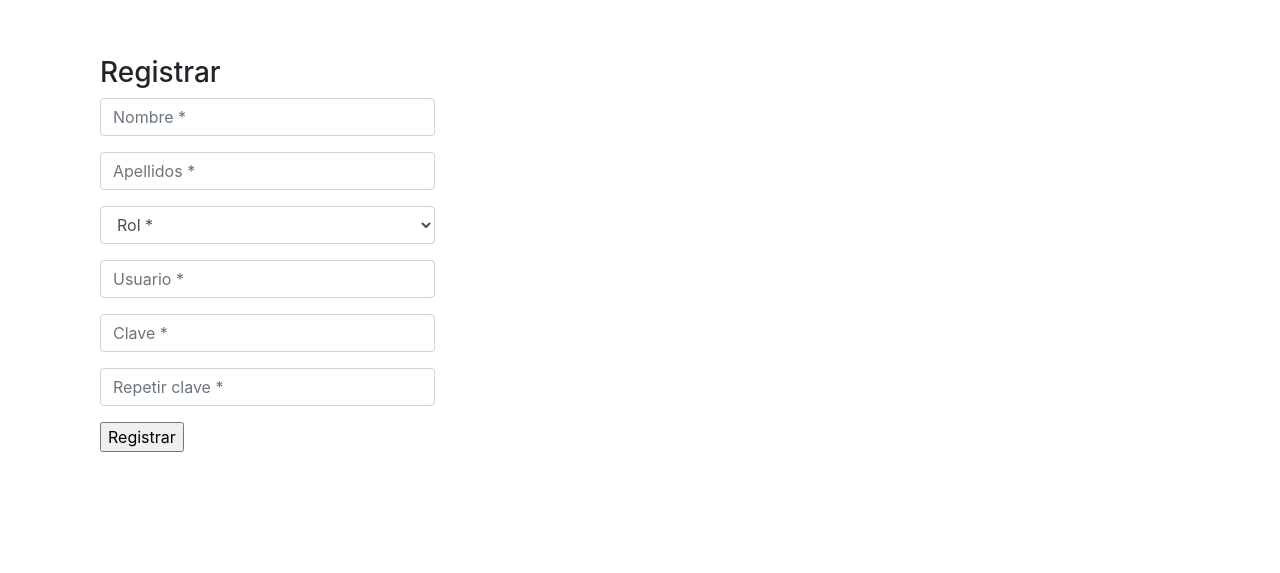
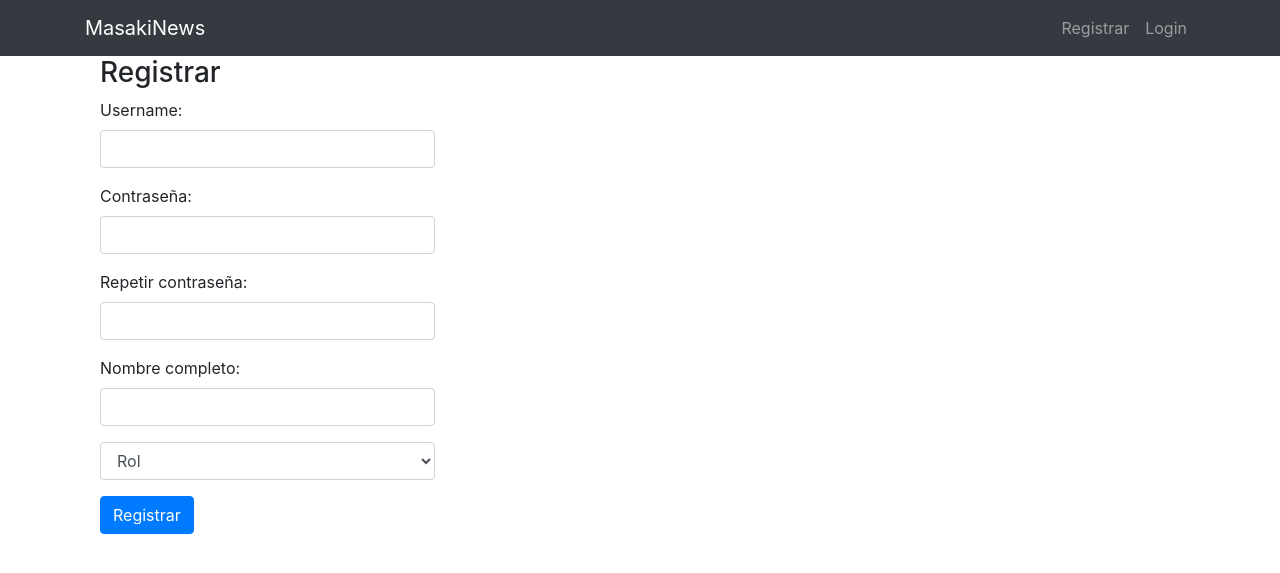
Before and after one commit to oxiEva/masakiNews, a PHP site: page /registro.php in a window 1280 px wide. Shown: the top 573 px of the page. Run offline with PHP 8.4, Linux system fonts and the light colour scheme; some libraries are stand-ins or nearby versions.

Commit message:
Login working, WIP register, problems with rol

```diff
--- a/View/registro.php
+++ b/View/registro.php
@@ -1,25 +1,21 @@
-<?php   if (isset ($contexto['mensaje'])) {
-            echo $contexto['mensaje'];
-        }
+<?php
+/*Establir la connexio*/
+require_once "../Classes/Conexion.php";
+
+
+/*Carregar les classes q necessitem*/
+require_once "../Model/Usuario.php";
+require_once "../Model/TipoUsuario.php";
+
+/*Reanudem la sessió*/
+session_start();
 
 ?>
-
 <!DOCTYPE html>
 <html>
 <head>
-    <title>Login</title>
-
-    <!-- Bootstrap core CSS -->
-    <link href="../../vendor/bootstrap/css/bootstrap.min.css" rel="stylesheet">
-
-    <!-- Custom styles for this template -->
-    <link href="../../css/modern-business.css" rel="stylesheet">
-
-    <!-- Mi css -->
-    <link href="../../css/micss.css" rel="stylesheet">
-    <script src="//maxcdn.bootstrapcdn.com/bootstrap/4.1.1/js/bootstrap.min.js"></script>
-    <script src="//cdnjs.cloudflare.com/ajax/libs/jquery/3.2.1/jquery.min.js"></script>
-    <script src="assets/jquery.validate.min.js"></script>
+    <title>Registro</title>
+    <?php include '../View/Includes/header.php'; ?>
 
 </head>
 
@@ -33,33 +29,71 @@
                     <div class="row">
                         <div class="col-md-6 login-form-1">
                             <h3>Registrar</h3>
-                        <form method="post" action="" id="formularioRegistro" >
+<?php
+
+/*Creem un tipodeusuari*/
+$tipoUsuario = new TipoUsuario();
+
+/*Comprovem que el botó submit cliqui*/
+$usuari = new Conexion();
+if(isset($_POST['registrar'] )) {
+    $username = $_POST['username'];
+    $password = $_POST['password'];
+    $nombre = $_POST['nombre'];
+    $idtipousuario = $_POST['idtipousuario'];
+    $confirmPassword = $_POST['reppassword'];
+
+    /*var_dump($rol); exit();*/
+
+
+    if ($_POST['password'] == $_POST['reppassword']) {
+        $usuari->query('INSERT INTO usuarios (username, password, nombre, idtipousuario)
+ VALUES (:username, :password, :nombre, :idtipousuario)');
+        $usuari->bind(':username', $username);
+        $usuari->bind(':password', $password);
+        $usuari->bind(':nombre', $nombre);
+        $usuari->bind(':idtipousuario', $idtipousuario);
+        $usuari->execute();
+
+        echo $username . $password . '<br>' . '<h2>Usuario registrado</h2>';
+        header('location: ../View/confirmacionAdmin.php');
+    } else {
+        echo '<h2>La contraseña no coincide</h2>';
+    }
+
+
+}
+?>
+
+                            <form method="post" action="<?php $_SERVER['PHP_SELF']  ?>" id="formularioRegistro" >
                                 <div class="form-group">
-                                <input type="text" class="form-control" placeholder="Nombre *" value="" />
+                                    <label for="username">Username:</label>
+                                    <input type="text" class="form-control" name="username" placeholder="" value="" />
                                 </div>
                                 <div class="form-group">
-                                <input type="text" class="form-control" placeholder="Apellidos *" value="" />
+                                    <label for="password">Contraseña:</label>
+                                    <input type="password" class="form-control" name="password" placeholder="" value="" />
                                 </div>
                                 <div class="form-group">
-                                <select class="form-control" id="sel1">
-                                    <option selected disabled>Rol *</option>
-                                    <option>Administrador</option>
-                                    <option>Periodista</option>
-                                    <option>Editor</option>
-                                </select>
+                                    <label for="reppassword">Repetir contraseña:</label>
+                                    <input type="password" name="reppassword" class="form-control" placeholder="" value="" />
                                 </div>
                                 <div class="form-group">
-                                <input type="text" class="form-control" placeholder="Usuario *" value="" />
-                            </div>
-                            <div class="form-group">
-                                <input type="password" name="password" class="form-control" placeholder="Clave *" value="" />
-                            </div>
-                            <div class="form-group">
-                                <input type="password" name="cpassword" class="form-control" placeholder="Repetir clave *" value="" />
+                                    <label for="nombre">Nombre completo: </label>
+                                    <input name="nombre" type="text" class="form-control" placeholder="" value="" />
                                 </div>
 
                                 <div class="form-group">
-                                <input type="submit" class="btnSubmit" value="Registrar" id="registrar"/>
+                                    <select class="form-control" id="sel1" name="idtipousuario">
+                                        <option selected disabled>Rol </option>
+                                        <option label="Administrador"<?php if($tipoUsuario->getId() == 1) ?> value="Administrador">>Administrador</option>
+                                        <option label="Periodista" <?php if($tipoUsuario->getId() == 2) ?> value="Periodista"> Periodista</option>
+                                        <option label="Editor" <?php if($tipoUsuario->getId() == 3) ?> value="Editor"> Editor</option>
+                                    </select>
+                                </div>
+
+                                <div class="form-group">
+                                    <input type="submit" class="btn btn-primary" name="registrar" value="Registrar" id="registrar"/>
                                 </div>
                             </form>
                         </div>
@@ -68,7 +102,7 @@
             </div>
         </div>
 
-        <script>
+        <!--<script>
 
          $("#formularioRegistro").validate({
 
@@ -99,7 +133,7 @@
 
         })
 
-        </script>
+        </script>-->
 </body>
 
 
```
Also changed, not shown: Controller/RegistrarUsuario.php (added, +39 -0 lines), Controller/ValidarLogin.php (added, +39 -0 lines), View/login.php (+11 -11 lines). Lines whose indentation alone changed are shown as unchanged.
